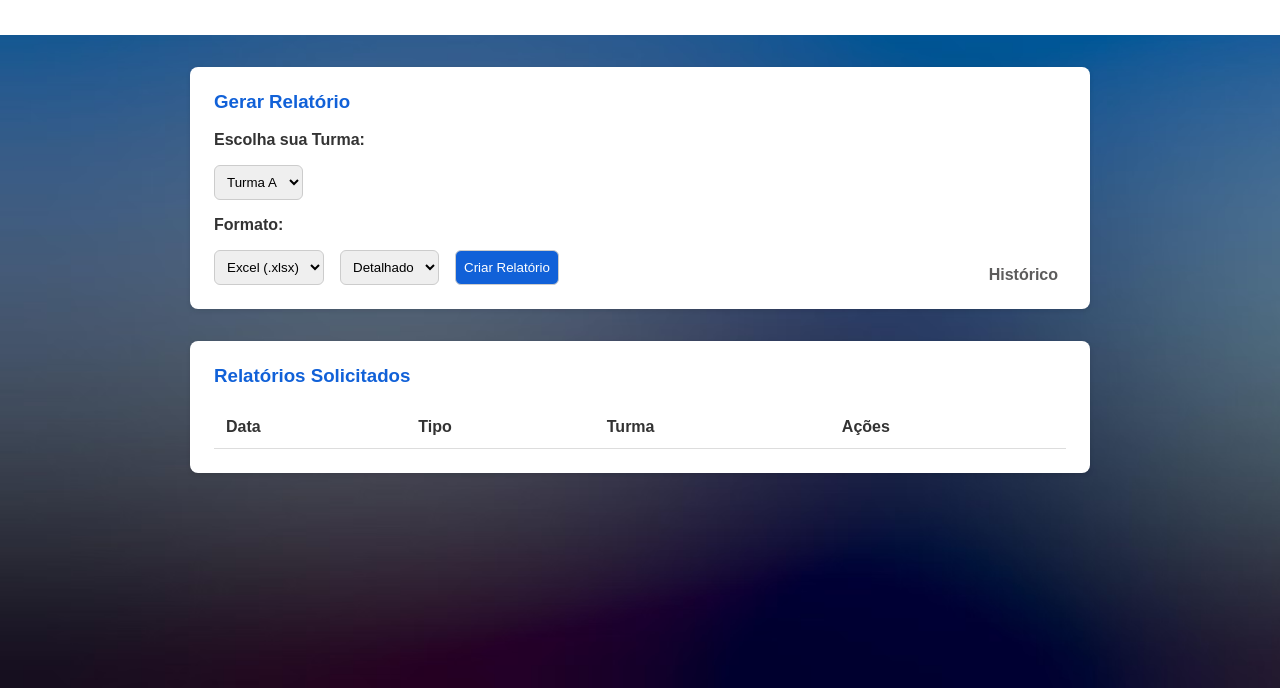
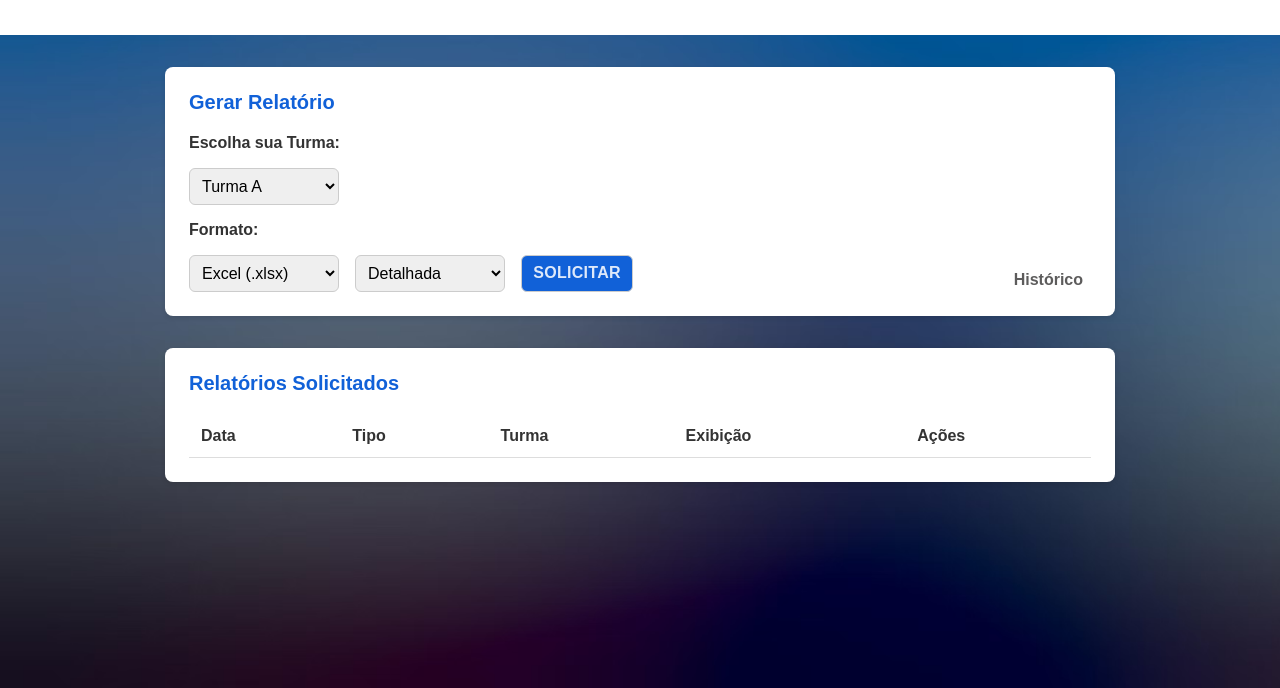
Before and after one commit to UnitBonsae/Front-RelatorioBonsae, a plain HTML site: page index.html in a window 1280 px wide. Shown: the part 112-800 px from the top of the page. Drawn offline with Linux system fonts and the light colour scheme.

Commit message:
style: estilizar tabela e elementos clicáveis

```diff
--- a/index.html
+++ b/index.html
@@ -29,7 +29,8 @@
         <h3>Gerar Relatório</h3>
         <form id="reportForm">
           <label for="idTurma">Escolha sua Turma:</label>
-          <select name="idTurma" id="idTurma">
+          <select class="select" name="idTurma" id="idTurma">
+
             <option value="1">Turma A</option>
           </select>
           <!-- <input type="number" id="idTurma" name="idTurma" required /> -->
@@ -37,15 +38,15 @@
           <label for="output">Formato:</label>
           <div class="card__bottom">
             <div class="card__part">
-              <select id="output" name="output">
+              <select class="select" id="output" name="output">
                 <option value="xlsx">Excel (.xlsx)</option>
                 <option value="pdf">PDF</option>
               </select>
-              <select id="outputRelatorio" name="outputRelatorio">
-                <option value=true>Detalhado</option>
-                <option value="false">Normal</option>
+              <select class="select" id="outputRelatorio" name="outputRelatorio">
+                <option value=true>Detalhada</option>
+                <option value="false">Resumida</option>
               </select>
-              <button type="submit">Criar Relatório</button>
+              <button class="button_submit" type="submit">SOLICITAR</button>
             </div>
             <a class="link_historico" href="src/pages/historico.html"
               >Histórico</a
@@ -63,6 +64,7 @@
               <th>Data</th>
               <th>Tipo</th>
               <th>Turma</th>
+              <th>Exibição</th>
               <th>Ações</th>
             </tr>
           </thead>
--- a/src/css/historico.css
+++ b/src/css/historico.css
@@ -13,17 +13,17 @@ h3 {
 .card {
   background: white;
   border-radius: 8px;
-  padding: 1.5rem 2rem;
+  padding: 1.5rem 3rem;
   margin-bottom: 2rem;
   box-shadow: 0 2px 5px rgba(0, 0, 0, 0.1);
 }
 
 .card__svg {
   position: absolute;
-  left: 5px;
-  top: 22px;
-  color: rgb(84, 84, 84);
-  /* background-color: #1161d8; */
+  left: 10px;
+  top: 24px;
+  color: #1161d8;
+  background-color: white;
   border-radius: 50%;
   padding: 5px;
 }
--- a/src/css/style.css
+++ b/src/css/style.css
@@ -23,7 +23,7 @@ img {
 }
 
 main {
-  max-width: 900px;
+  max-width: 950px;
   margin: 2rem auto;
   padding: 0 1rem;
 }
@@ -39,9 +39,10 @@ main {
 h3 {
     margin-top: 0;
     color: #1161d8;
+    font-size: 20px;
 }
 
-form {
+#reportForm {
   display: flex;
   flex-wrap: wrap;
   gap: 1rem;
@@ -50,23 +51,40 @@ form {
 label {
   width: 100%;
   font-weight: bold;
+  font-size: 16px;
 }
 
-select, button {
+.select, .button_submit, button {
   padding: 0.5rem;
   border: 1px solid #ccc;
   border-radius: 6px;
+  font-size: 16px;
 }
 
-button {
+.select{
+  width: 150px;
+}
+.button_submit, button {
   background: #1161d8;
-  color: white;
+  color: rgba(255, 255, 255, 0.863);
   cursor: pointer;
+  font-size: 16px;
+  font-weight: 600;
+  letter-spacing: 0.3px;
+  padding: 0.5rem 0.7rem;
   transition: background 0.3s;
-
+  text-align: center;
 }
 
-button:hover {
+.dowload{
+  color: white;
+}
+table {
+  border-collapse: separate;
+  border-spacing: 10px; /* espaço horizontal e vertical */
+}
+
+.button_submit:hover {
   background: darkblue;
 }
 
--- a/src/js/app.js
+++ b/src/js/app.js
@@ -165,16 +165,26 @@ function renderizarRelatorios() {
       }
     }
 
+// Função para tipo de Detalhamento
+  function tipoDetalhamento(tipo) {
+    if(tipo==true){
+      return "Detalhada";
+    } else {
+      return "Resumida";
+    }
+  }
+
     // Botão de download ou mensagem
     const acaoHTML =
       r.status === "Concluido"
-        ? `<button onclick="baixarRelatorio(${r.id})">Baixar</button>`
+        ? `<button class="dowload" onclick="baixarRelatorio(${r.id})">Baixar</button>`
         : r.mensagem;
 
     linha.innerHTML = `
       <td>${dataFormatada}</td>
       <td>${r.tipoRelatorio === 1 ? "Excel (.xlsx)" : "PDF"}</td>
       <td>${idTurmaParaLetra(r.idTurma)}</td>
+      <td>${tipoDetalhamento(r.relatorioDetalhado)}</td>
       <td>${acaoHTML}</td>
     `;
 
```
Also changed, not shown: src/js/historico.js (+10 -1 lines), src/pages/historico.html (+10 -13 lines).
